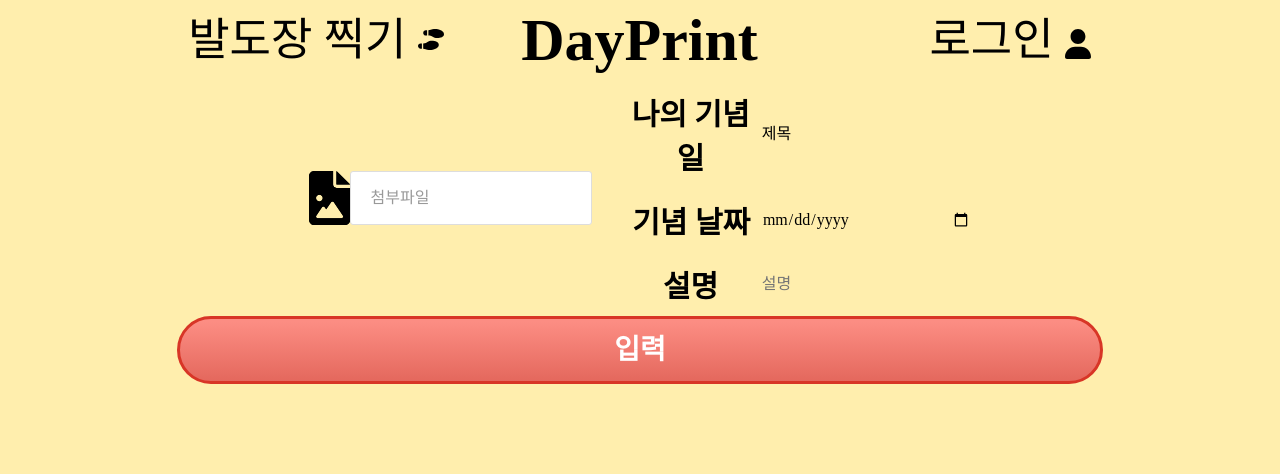
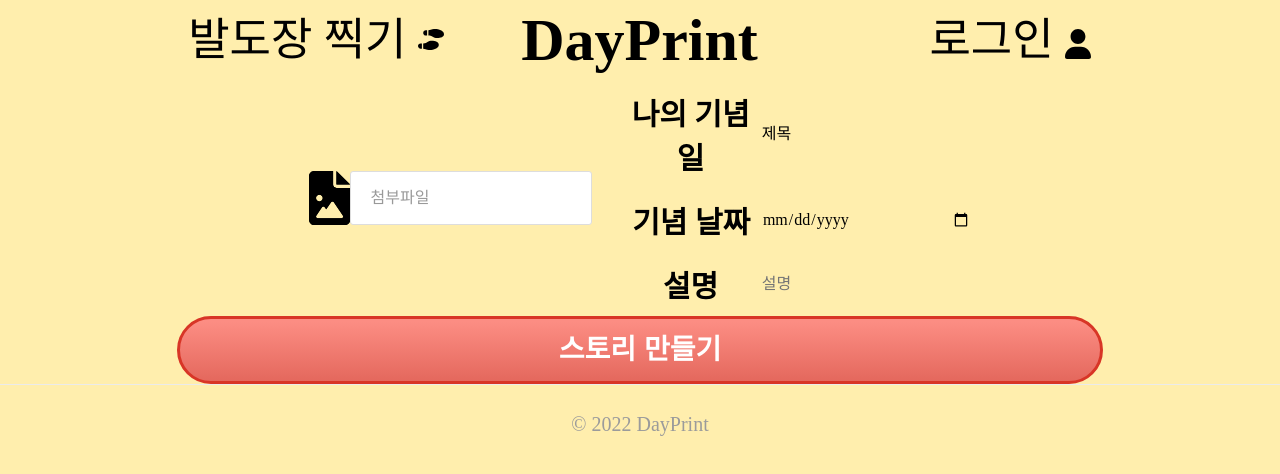
Before and after one commit to DayPrint/DayPrint_Frontend, a React (Create React App) app: page /add in a window 1280 px wide. Shown: the top 474 px of the page. Built offline with nearby package versions, Linux system fonts and the light colour scheme; a web font is replaced by a local one.

Commit message:
FooterLogo뿌림

```diff
--- a/src/component/AddPostPage.js
+++ b/src/component/AddPostPage.js
@@ -4,6 +4,7 @@ import '../style/css/addpostpage.css';
 import img from '../style/images/file-image-solid.svg'
 import '../style/css/button.css'
 import Header from './Header.js'
+import FooterLogo from './FooterLogo'
 
 const AddPostPage = () => {
     // const theme = ['Christmas', 'New Year', 'Birthday', 'Graduation', 'Marriage'];
@@ -52,7 +53,8 @@ const AddPostPage = () => {
                     </div>
                 </div>
             </form>
-            <a href="/post" className="myButton">입력</a>
+            <a href="/post" className="myButton">스토리 만들기</a>
+            <FooterLogo/>
         </div>
     );
 };
```
